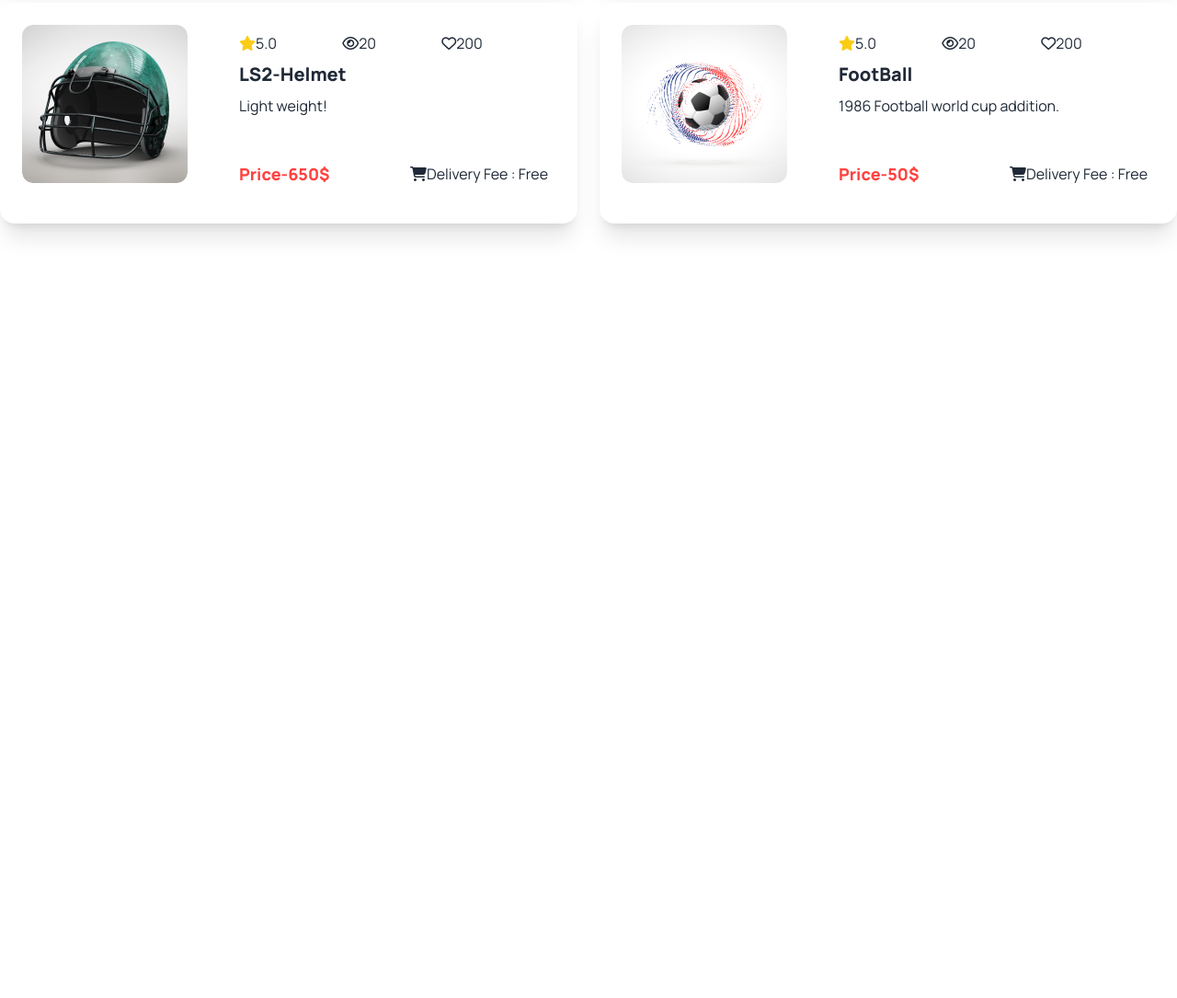
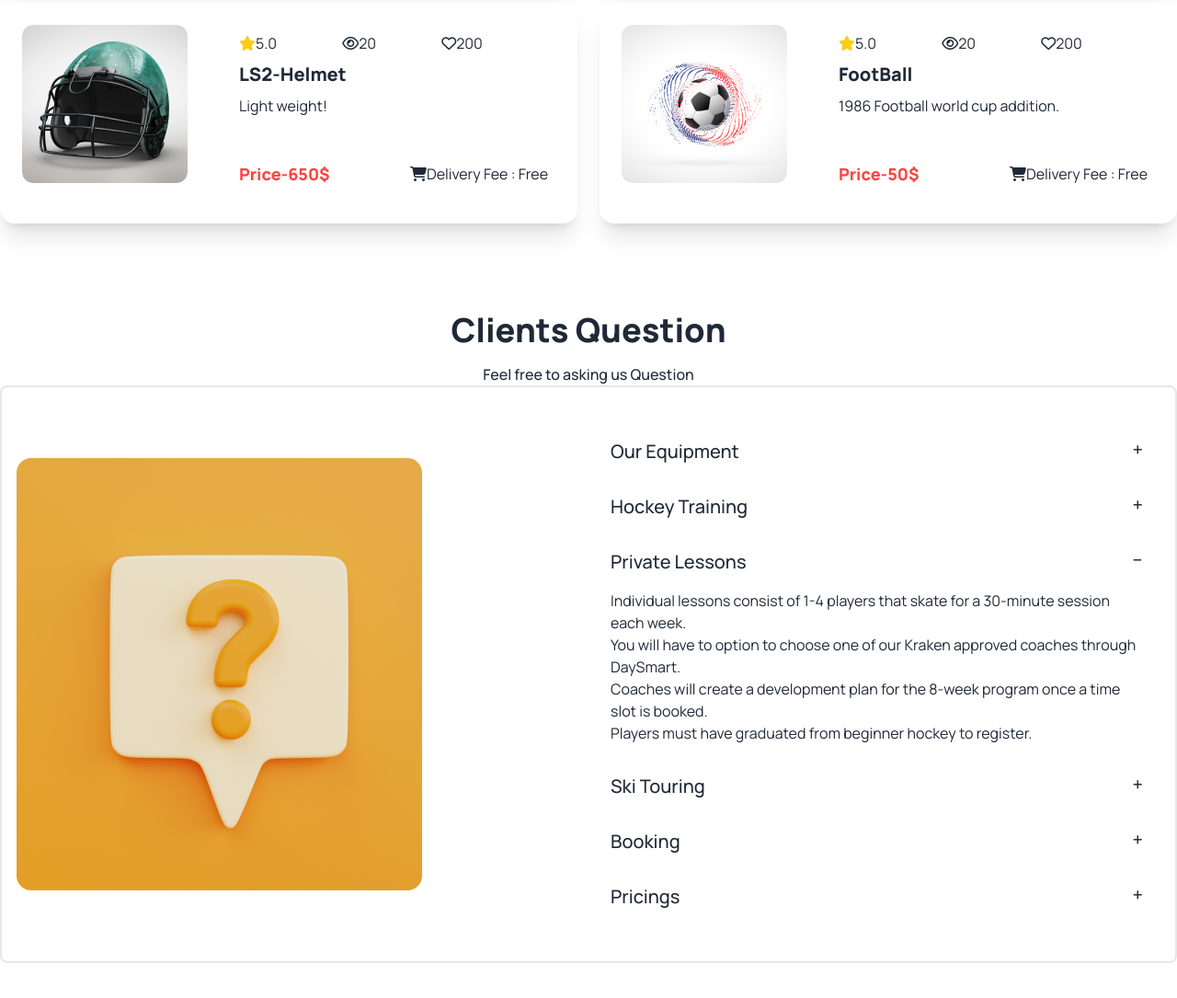
Before and after one commit to ruhula73/assignment-repo-3, a plain HTML site: page index.html in a window 1280 px wide. Shown: the part 3179-4264 px from the top of the page at 92% size. Before the commit the page ends 3518 px from the top, so only its background shows below. Drawn offline with nearby package versions, Linux system fonts and the light colour scheme.

Commit message:
complete the cq section with responsive order

```diff
--- a/index.html
+++ b/index.html
@@ -388,6 +388,80 @@
           </div>
         </div>
       </section>
+      <section class="my-24">
+        <div class="text-center space-y-4">
+          <h1 class="text-4xl font-extrabold">Clients Question</h1>
+        <p class="font-medium text-base">Feel free to asking us Question</p>
+        </div>
+        <div class="hero py-6 border-2 rounded-lg">
+          <div class="hero-content flex-col lg:flex-row">
+            <div class="flex-1">
+              <img src="images/11.png" class="rounded-lg" />
+            </div>
+            <div class=" flex-1 ">
+              <div class="collapse collapse-plus">
+                <input type="radio" name="my-accordion-3" checked="checked" />
+                <div class="collapse-title text-xl font-medium">
+                  Our Equipment
+                </div>
+                <div class="collapse-content">
+                  <p>Hockey stick, gloves,Hockey skate, Helmet. We have each and every facility at your services</p>
+                </div>
+              </div>
+              <div class="collapse collapse-plus">
+                <input type="radio" name="my-accordion-3" checked="checked" />
+                <div class="collapse-title text-xl font-medium">
+                  Hockey Training
+                </div>
+                <div class="collapse-content">
+                  <p>Imagine watching your kid be the best player on the ice game in and out. How great would it feel to see your kid smiling, beaming with confidence, and telling you all about how much fun they have playing hockey?</p>
+                </div>
+              </div>
+              <div class="collapse collapse-plus">
+                <input type="radio" name="my-accordion-3" checked="checked" />
+                <div class="collapse-title text-xl font-medium">
+                  Private Lessons
+                </div>
+                <div class="collapse-content">
+                  <ul>
+                    <li>Individual lessons consist of 1-4 players that skate for a 30-minute session each week.</li>
+                    <li>You will have to option to choose one of our Kraken approved coaches through DaySmart.</li>
+                    <li>Coaches will create a development plan for the 8-week program once a time slot is booked.</li>
+                    <li>Players must have graduated from beginner hockey to register.</li>
+                  </ul>
+                </div>
+              </div>
+              <div class="collapse collapse-plus">
+                <input type="radio" name="my-accordion-3" />
+                <div class="collapse-title text-xl font-medium">
+                  Ski Touring
+                </div>
+                <div class="collapse-content">
+                  <p>We have Also opening ski touring section up coming winter</p>
+                </div>
+              </div>
+              <div class="collapse collapse-plus">
+                <input type="radio" name="my-accordion-3" />
+                <div class="collapse-title text-xl font-medium">
+                  Booking
+                </div>
+                <div class="collapse-content">
+                  <p>Our batch is full for this season. For next season our booking will be started from 10 june until the batch is full. Grave the opportunity now</p>
+                </div>
+              </div>
+              <div class="collapse collapse-plus">
+                <input type="radio" name="my-accordion-3" />
+                <div class="collapse-title text-xl font-medium">
+                  Pricings
+                </div>
+                <div class="collapse-content">
+                  <p>Pricings section will be also started from june</p>
+                </div>
+              </div>
+            </div>
+          </div>
+        </div>
+      </section>
    </main>
    <footer>
 
```
